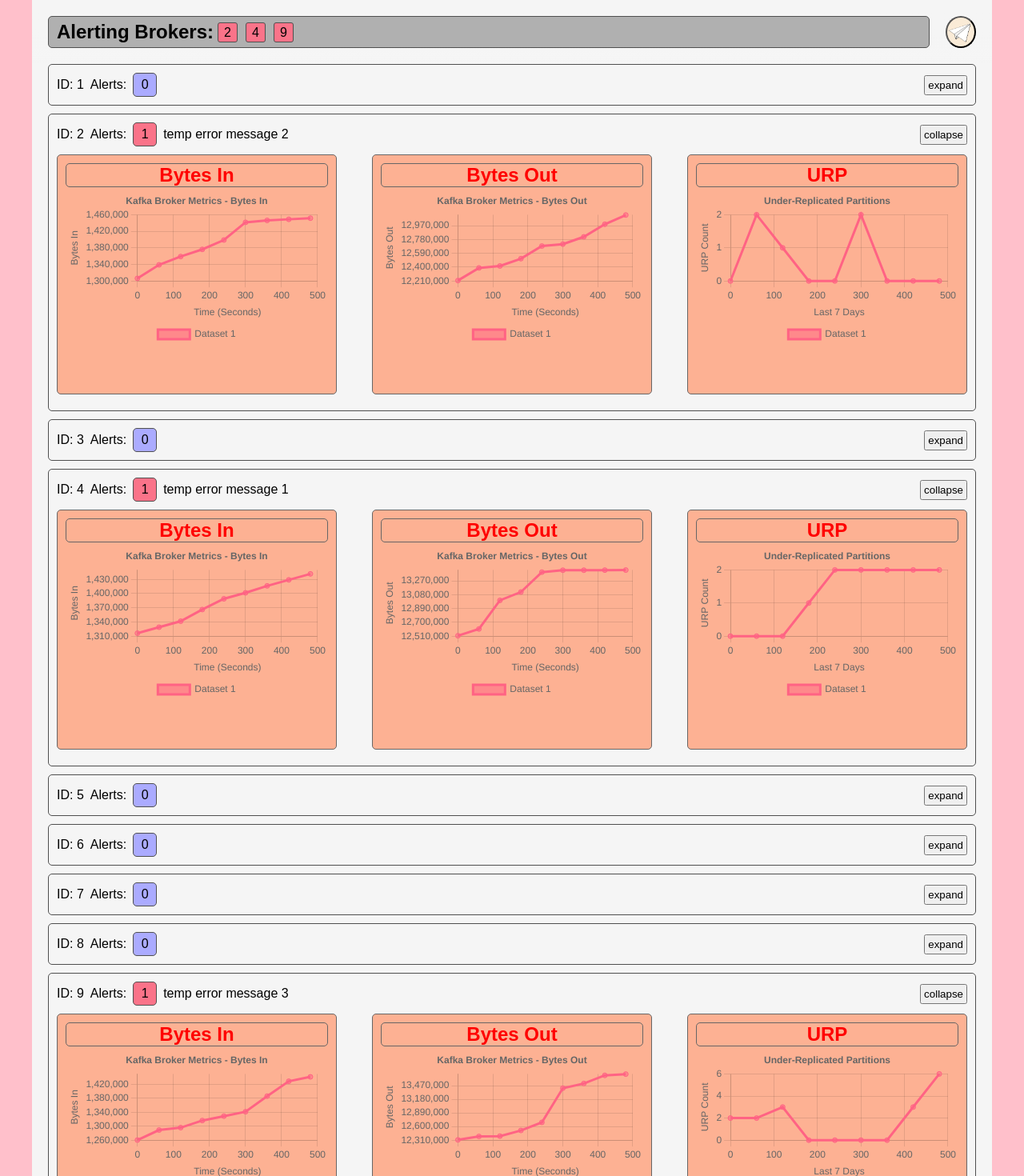
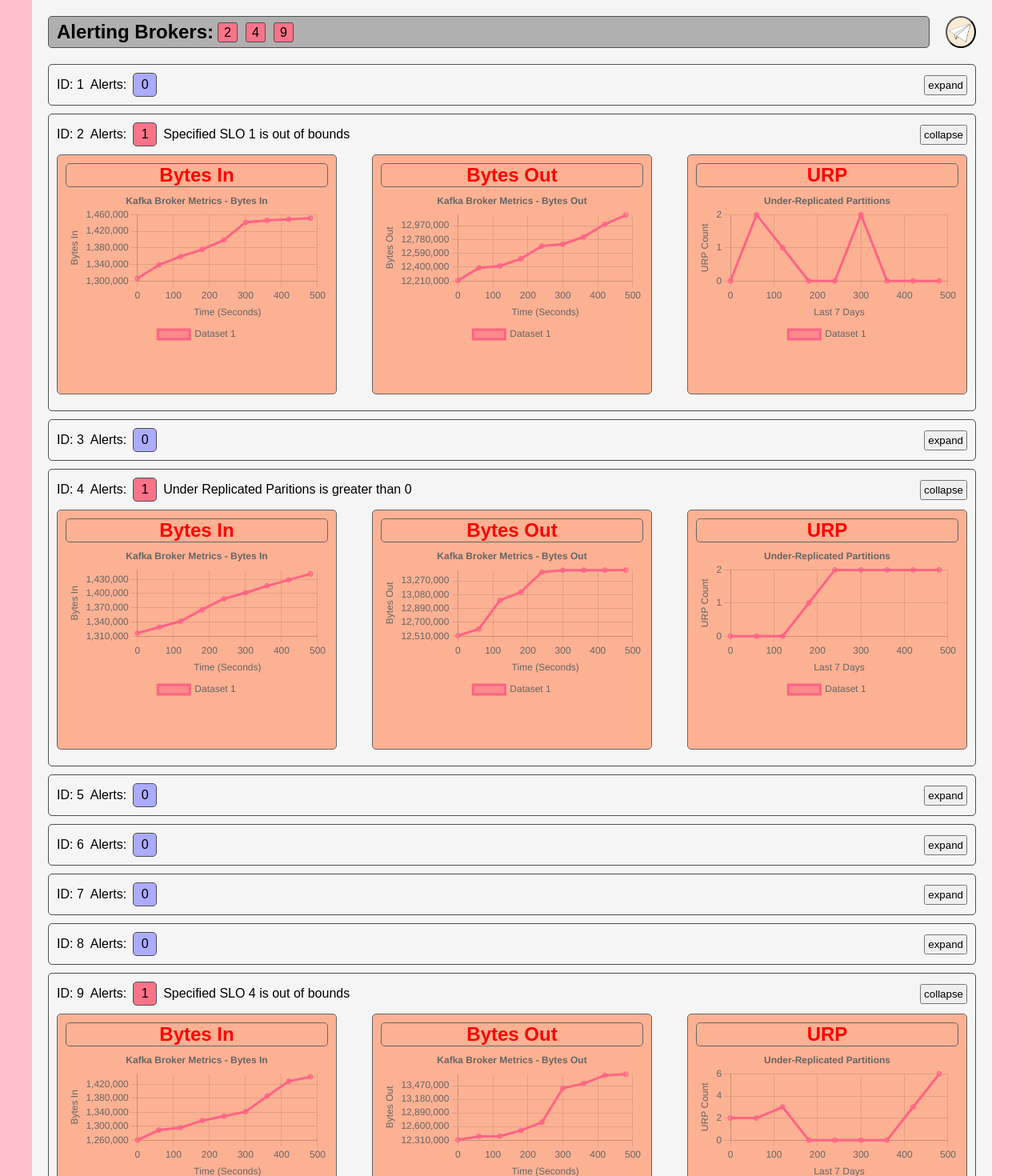
Before and after one commit to oslabs-beta/kafkalerts, a React app: page /dashboard in a window 1280 px wide. Shown: the top 1470 px of the page at 80% size. Built offline with nearby package versions, Linux system fonts and the light colour scheme; no server answers.

Commit message:
KAF-123 changes test error messages

```diff
--- a/src/pages/dashboard/Dashboard.jsx
+++ b/src/pages/dashboard/Dashboard.jsx
@@ -60,9 +60,9 @@ const Dashboard = () => {
   useEffect(() => {
     // TO DO: change temp messages to three relevant messages
     const tempErrorMessages = [
-      'temp error message 1',
-      'temp error message 2',
-      'temp error message 3',
+      'Under Replicated Paritions is greater than 0',
+      'Specified SLO 1 is out of bounds',
+      'Specified SLO 4 is out of bounds',
     ];
     Promise.all(
       brokerIds.map(async (brokerId) => {
```
